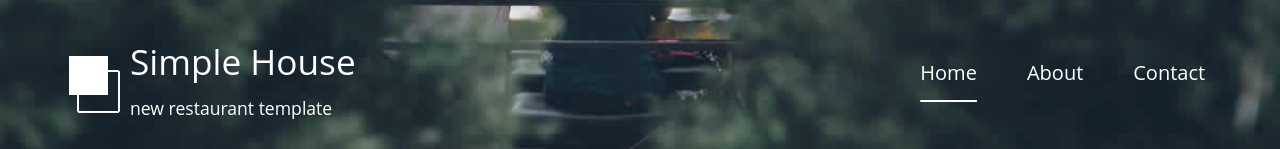
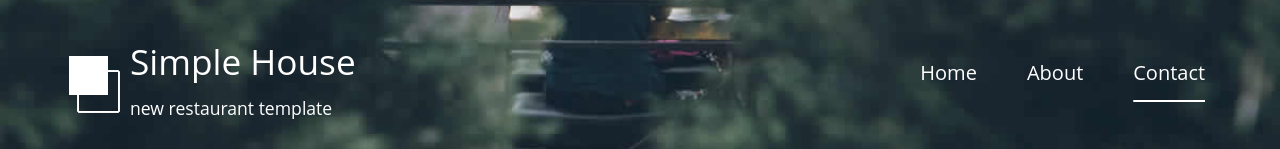
Before and after one commit to Arshak22/First-Web-Home-Page, a React (Create React App) app in the folder react-app/: page /contact in a window 1280 px wide. Shown: the part 327-476 px from the top of the page. Built offline with nearby package versions, Linux system fonts and the light colour scheme.

Commit message:
NavLink added

```diff
--- a/react-app/src/Components/Header/index.jsx
+++ b/react-app/src/Components/Header/index.jsx
@@ -1,7 +1,7 @@
 import React, { Component } from 'react';
 import './style.css';
 import image from '../../assets/images/simple-house-logo.png';
-import { Link, NavLink } from "react-router-dom";
+import { NavLink } from "react-router-dom";
 
 class Header extends Component {
     constructor(props) {
@@ -28,9 +28,36 @@ class Header extends Component {
                     </div>
                     <nav className='navCol'>
                         <ul className='nav'>
-                            <li className={`navItem ${this.state.active === "home" ? "activeNav": null}`} onClick={()=>this.handleActive("home")}><Link to="/">Home</Link></li>
-                            <li className={`navItem ${this.state.active === "about" ? "activeNav": null}`} onClick={()=>this.handleActive("about")}><Link to="/about">About</Link></li>
-                            <li className={`navItem ${this.state.active === "contact" ? "activeNav": null}`} onClick={()=>this.handleActive("contact")}><Link to="/contact">Contact</Link></li>
+                            <li>
+                                <NavLink
+                                    to="/"
+                                    className={({ isActive }) =>
+                                    isActive ? "navItem activeNav" : "navItem"
+                                    }
+                                    >
+                                    Home
+                                </NavLink>
+                            </li>
+                            <li>
+                                <NavLink
+                                    to="/about"
+                                    className={({ isActive }) =>
+                                    isActive ? "navItem activeNav" : "navItem"
+                                    }
+                                    >
+                                    About
+                                </NavLink>
+                            </li>
+                            <li>
+                                <NavLink
+                                    to="/contact"
+                                    className={({ isActive }) =>
+                                    isActive ? "navItem activeNav" : "navItem"
+                                    }
+                                    >
+                                    Contact
+                                </NavLink>
+                            </li>
                         </ul>
                     </nav>
                 </div>
--- a/react-app/src/Components/Header/style.css
+++ b/react-app/src/Components/Header/style.css
@@ -53,6 +53,14 @@
     justify-content: flex-end;
 }
 
+.nav a {
+    color: #ffffff;
+}
+
+li::marker {
+    color: transparent;
+}
+
 .navItem {
     list-style: none;
     display: block;
@@ -61,10 +69,6 @@
     padding-left: 25px;
     font-size: 20px;
     cursor: pointer;
-}
-
-.navItem a {
-    color: #ffffff;
     text-decoration: none;
 }
 
```
